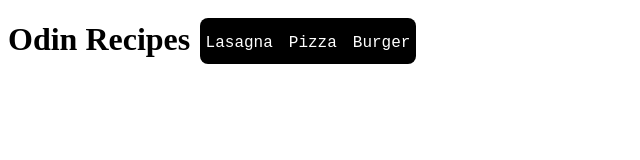
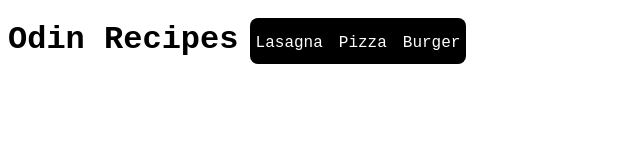
Before and after one commit to UtsavAdhikari3/odin-recipe, a plain HTML site: page index.html in a window 1280 px wide. Shown: the whole page, without its empty margins (0-640 px from the left). Drawn offline with Linux system fonts and the light colour scheme.

Commit message:
Added styles to index page

```diff
--- a/styles/index.css
+++ b/styles/index.css
@@ -3,7 +3,7 @@
     width: 200px;
     height: 30px;
     position: absolute;
-    left: 200px;
+    left: 250px;
     top: 18px;
     border-radius: 8px;
     padding: 8px;
@@ -20,6 +20,10 @@
 
 }
 
+h1{
+    font-family: 'Courier New', Courier, monospace;
+}
+
 a:link {
     text-decoration: none;
   }
```
